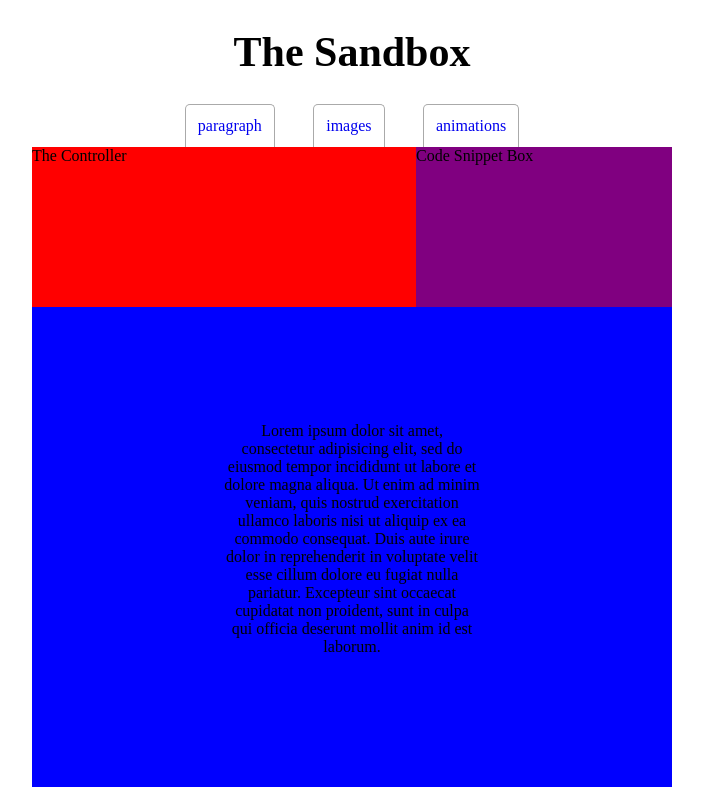
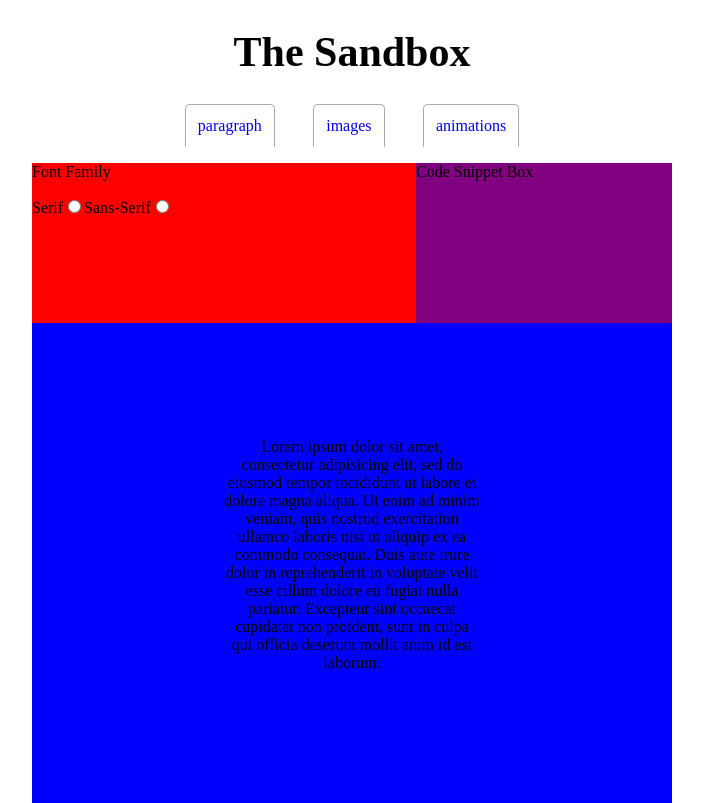
Before and after one commit to bakerTX/sandbox, a React (Create React App) app: page / in a window 1280 px wide. Shown: the whole page, without its empty margins (288-991 px from the left). Built offline with nearby package versions, Linux system fonts and the light colour scheme.

Commit message:
font family sans-serif serif on paragraph

```diff
--- a/src/App.js
+++ b/src/App.js
@@ -1,6 +1,7 @@
 import React, { Component } from 'react';
 import './App.css';
 import Examples from './components/Examples';
+import ControlBoard from './components/ControlBoard';
 
 class App extends Component {
   render() {
@@ -14,9 +15,7 @@ class App extends Component {
           <a href="#">animations</a>
         </nav>
 
-        <div className="controllerBox">The Controller
-          <div className="codeSnippetBox">Code Snippet Box</div>
-        </div>
+        <ControlBoard />
         <Examples />
 
       </div>
--- a/src/components/ControlBoard.js
+++ b/src/components/ControlBoard.js
@@ -0,0 +1,51 @@
+import React, { Component } from 'react';
+
+class ControlBoard extends Component {
+
+  constructor(props){
+    super(props);
+    this.state = {
+      fontFamily: 'sans-serif'
+    }
+
+    this._changeFontFamily = this._changeFontFamily.bind(this);
+  }
+
+  _changeFontFamily(e){
+    let selectedFontFamily = e.target.value;
+
+
+    // Set state
+    if (selectedFontFamily === 'serif') {
+        this.setState({
+          fontFamily: 'serif'
+        })
+      } else if (selectedFontFamily === 'sans-serif'){
+      this.setState({
+        fontFamily: 'sans-serif'
+      })
+    }
+
+    // Change the css Class of the paragraph
+    let paragraph = document.getElementById("paragraph-example");
+
+    paragraph.style.fontFamily = selectedFontFamily;
+
+  }
+
+  render(){
+    return (
+      <div className="controllerBox">
+        <p>Font Family</p>
+        <form>
+          Serif<input onClick={this._changeFontFamily} name="font-family" value="serif" type="radio" ></input>
+          Sans-Serif<input onClick={this._changeFontFamily} name="font-family" value="sans-serif" type="radio" ></input>
+        </form>
+        <div className="codeSnippetBox">Code Snippet Box</div>
+      </div>
+    )
+  }
+}
+
+
+export default ControlBoard;
--- a/src/components/Paragraph.js
+++ b/src/components/Paragraph.js
@@ -6,7 +6,7 @@ class Paragraph extends Component {
 
 
       <div className="paragraph-holder">
-        <p className="paragraph-example">Lorem ipsum dolor sit amet, consectetur adipisicing elit, sed do eiusmod tempor incididunt ut labore et dolore magna aliqua. Ut enim ad minim veniam, quis nostrud exercitation ullamco laboris nisi ut aliquip ex ea commodo consequat. Duis aute irure dolor in reprehenderit in voluptate velit esse cillum dolore eu fugiat nulla pariatur. Excepteur sint occaecat cupidatat non proident, sunt in culpa qui officia deserunt mollit anim id est laborum.
+        <p id="paragraph-example" className="paragraph-example">Lorem ipsum dolor sit amet, consectetur adipisicing elit, sed do eiusmod tempor incididunt ut labore et dolore magna aliqua. Ut enim ad minim veniam, quis nostrud exercitation ullamco laboris nisi ut aliquip ex ea commodo consequat. Duis aute irure dolor in reprehenderit in voluptate velit esse cillum dolore eu fugiat nulla pariatur. Excepteur sint occaecat cupidatat non proident, sunt in culpa qui officia deserunt mollit anim id est laborum.
         </p>
       </div>
     );
```
